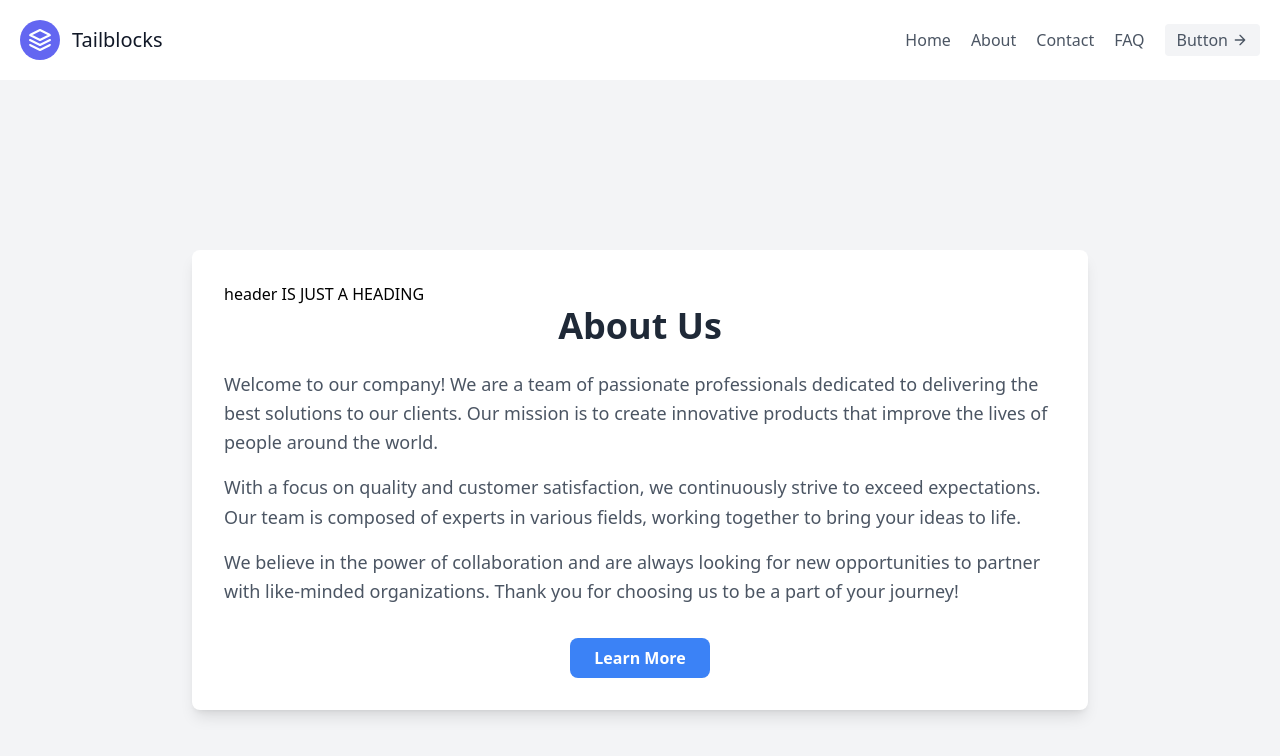
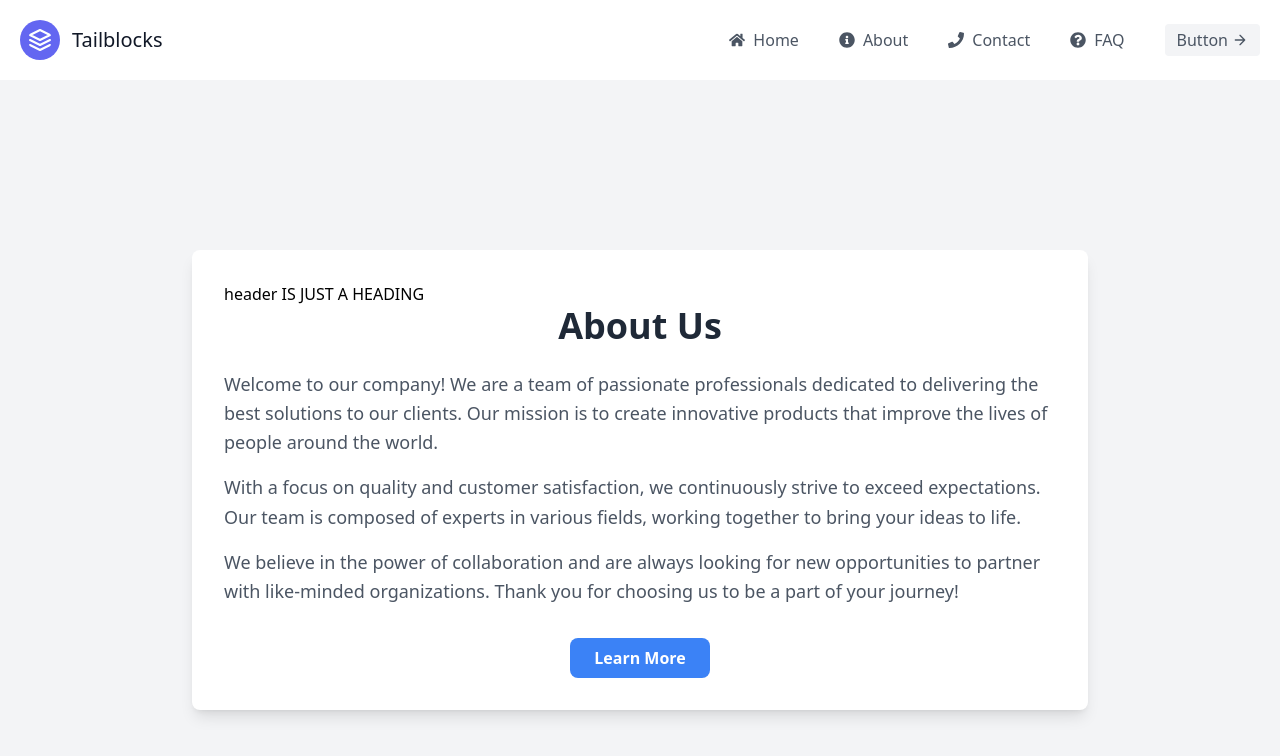
Before and after one commit to unawarexi/newClass, a React (Vite) app in the folder firstApp/: page /about in a window 1280 px wide. Shown: the top 756 px of the page. Built offline with nearby package versions, Linux system fonts and the light colour scheme.

Commit message:
react icons

```diff
--- a/firstApp/package.json
+++ b/firstApp/package.json
@@ -13,6 +13,7 @@
     "autoprefixer": "^10.4.20",
     "react": "^18.3.1",
     "react-dom": "^18.3.1",
+    "react-icons": "^5.3.0",
     "react-router": "^6.26.0",
     "react-router-dom": "^6.26.0"
   },
--- a/firstApp/src/components/NavItems.jsx
+++ b/firstApp/src/components/NavItems.jsx
@@ -1,19 +1,35 @@
 import React from "react";
 import { Link } from "react-router-dom";
+// Import icons from React Icons
+import {
+  FaHome,
+  FaInfoCircle,
+  FaPhone,
+  FaQuestionCircle,
+} from "react-icons/fa";
 
 const NavItems = () => {
+  // Array of navigation links with associated icons
   const NavLinks = [
-    { name: "Home", Path: "/" },
-    { name: "About", Path: "/about" },
-    { name: "Contact", Path: "/" },
-    { name: "FAQ", Path: "/" },
+    { name: "Home", Path: "/", icon: <FaHome /> },
+    { name: "About", Path: "/about", icon: <FaInfoCircle /> },
+    { name: "Contact", Path: "/contact", icon: <FaPhone /> },
+    { name: "FAQ", Path: "/faq", icon: <FaQuestionCircle /> },
   ];
+
   return (
     <nav className="md:ml-auto md:mr-auto flex flex-wrap items-center text-base justify-center">
-      <ul className="md:ml-auto md:mr-auto flex flex-wrap items-center text-base justify-center">
+      <ul className="md:ml-auto md:mr-auto flex flex-wrap items-center text-base justify-center ">
         {NavLinks.map((links, index) => (
-          <li key={index} className="mr-5 hover:text-gray-900">
-            <Link to={links.Path}> {links.name}</Link>
+          <li
+            key={index}
+            className="mr-10 hover:text-gray-900 flex items-center space-x-10"
+          >
+            <Link to={links.Path} className="flex items-center">
+              {links.icon} {/* Display the icon */}
+              <span className="ml-2">{links.name}</span>{" "}
+              {/* Display the link name */}
+            </Link>
           </li>
         ))}
       </ul>
```
Also changed, not shown: 1 other file (tests, documents, lock files or other folders).
